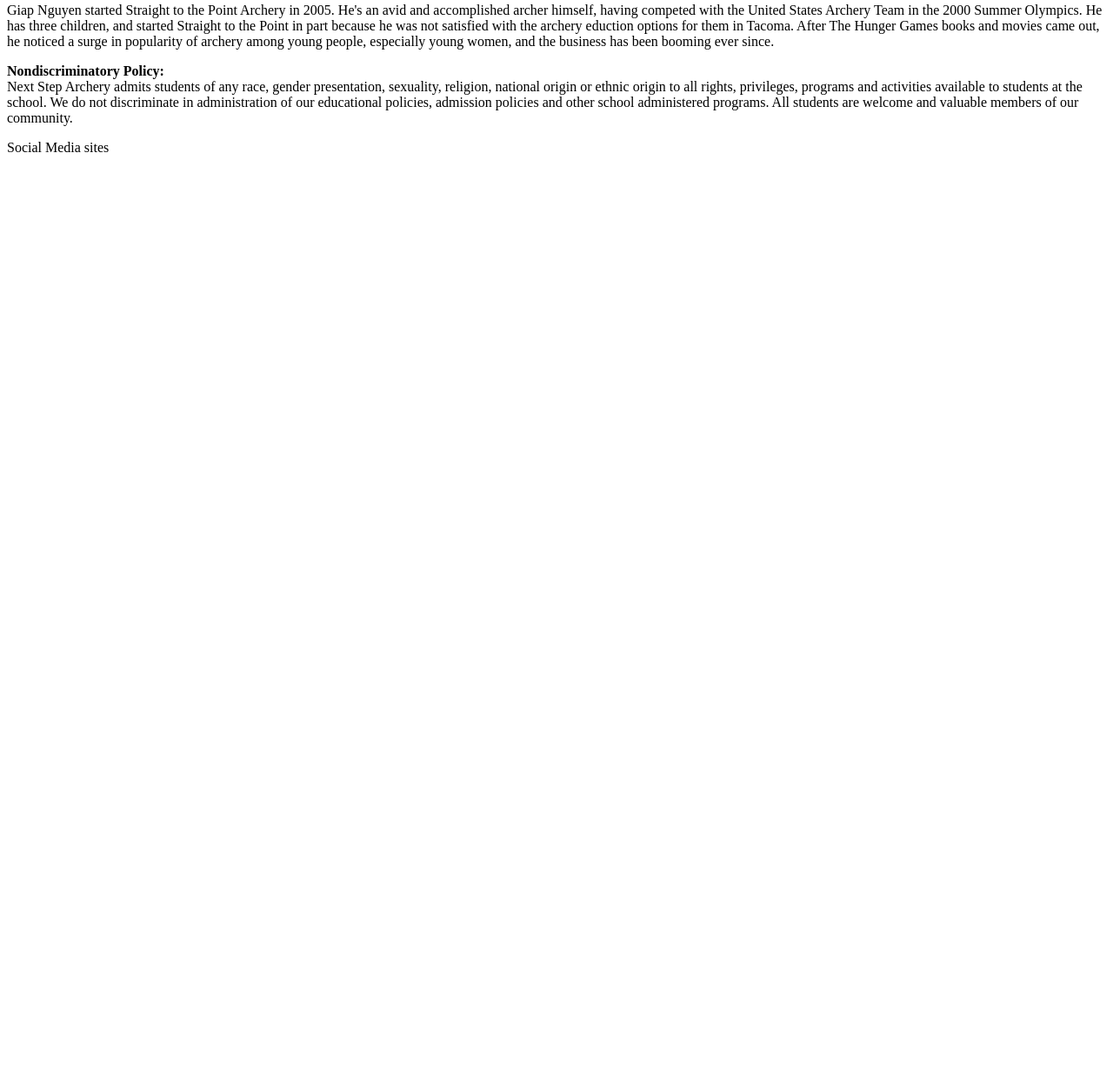
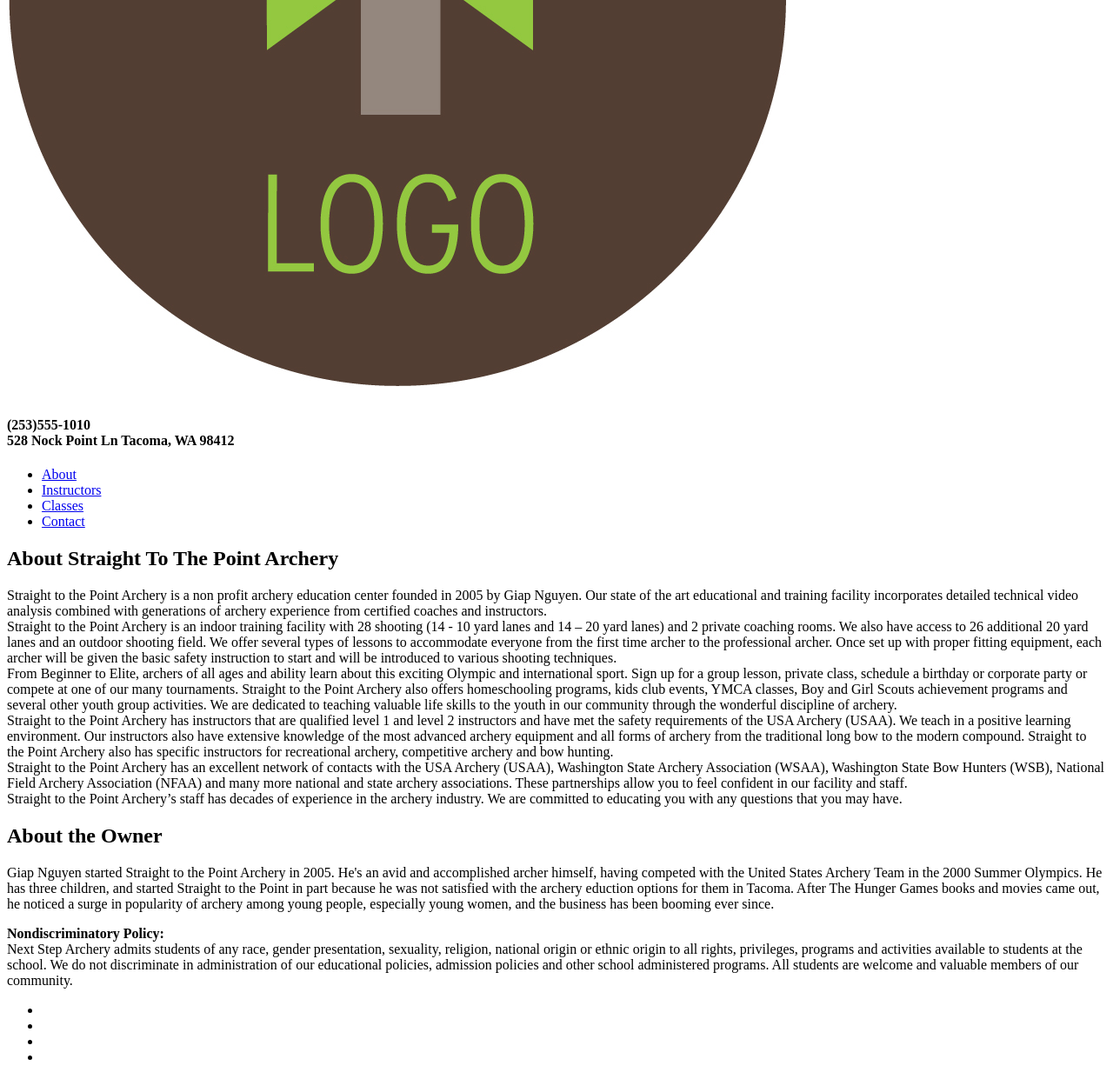
Before and after one commit to pinedaa04/stp-archery, a plain HTML site: page stp-main.html in a window 1280 px wide. Shown: the part 471-1712 px from the top of the page at 87% size. Before the commit the page ends 800 px from the top, so only its background shows below. Drawn offline with Linux system fonts and the light colour scheme.

Commit message:
social media buttons added

```diff
--- a/stp-main.html
+++ b/stp-main.html
@@ -4,6 +4,12 @@
   </head>
   <body>
     <header>
+       <header>
+        <h1><a href="index.html"><img src="images/logo.jpg" alt="Logo"></a></h1>
+    <h4>(253)555-1010
+      <br>528 Nock Point Ln Tacoma, WA 98412
+    </h4>
+    </header>
     </header>
 
     <nav>
@@ -36,7 +42,13 @@
         <p class="nondeiscrimination"> <b>Nondiscriminatory Policy: </b> <br>
         Next Step Archery admits students of any race, gender presentation, sexuality, religion, national origin or ethnic origin to all rights, privileges, programs and activities available to students at the school. We do not discriminate in administration of our educational policies, admission policies and other school administered programs. All students are welcome and valuable members of our community.
         </p>
-
-        <p class="social"> Social Media sites</p>
+     <div class="social">
+          <ul>
+            <li><a href="https://facebook.com"><i class="fa fa-facebook-square fa-3x"></i></a></li>
+            <li><a href="https://twitter.com"><i class="fa fa-twitter-square fa-3x"></i></a></li>
+            <li><a href="https://instagram.com"><i class="fa fa-camera-retro fa-3x"></i></a></li>
+            <li><a href="https://yelp.com"><i class="fa fa-yelp fa-3x"></i></a></li>
+          </ul>
+        </div>
       </footer>
   </body>
```
Also changed, not shown: index.html (+14 -2 lines), stp-classes.html (+12 -1 lines), stp-instructors.html (+12 -2 lines).
